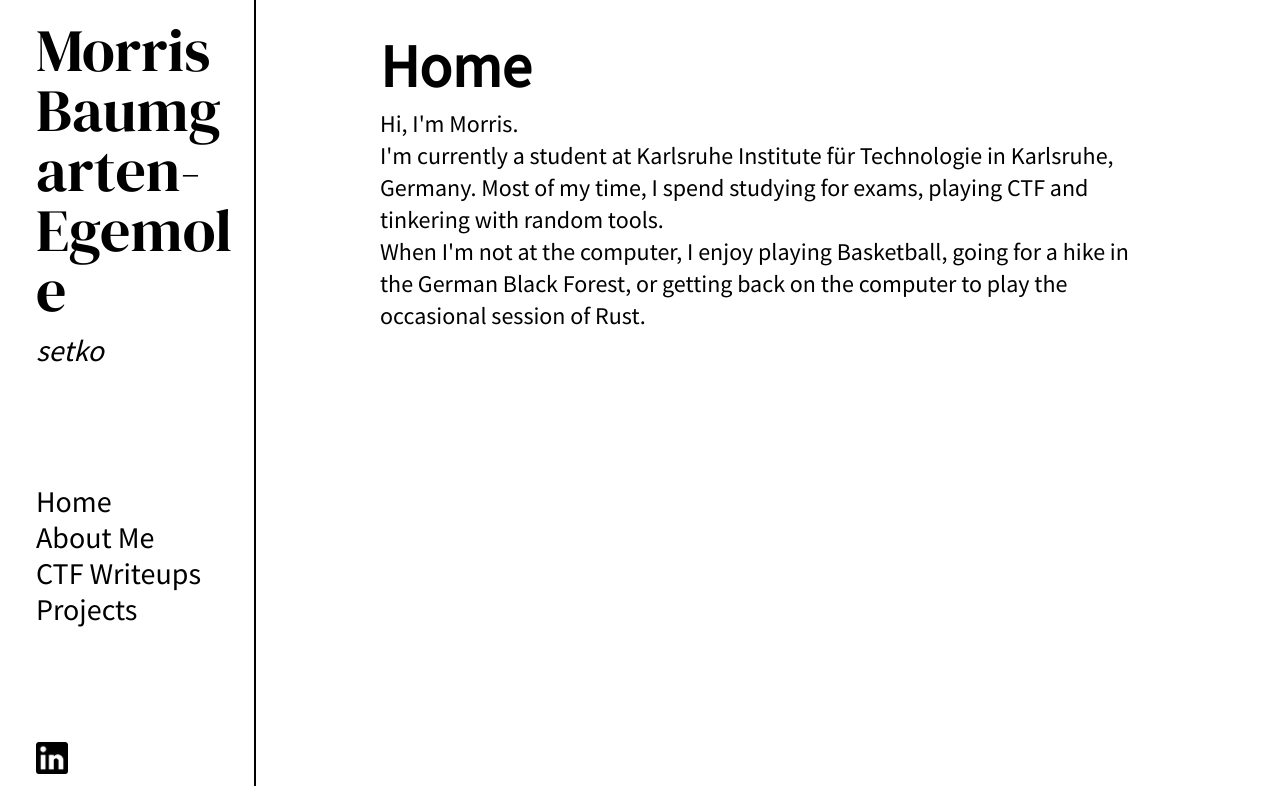
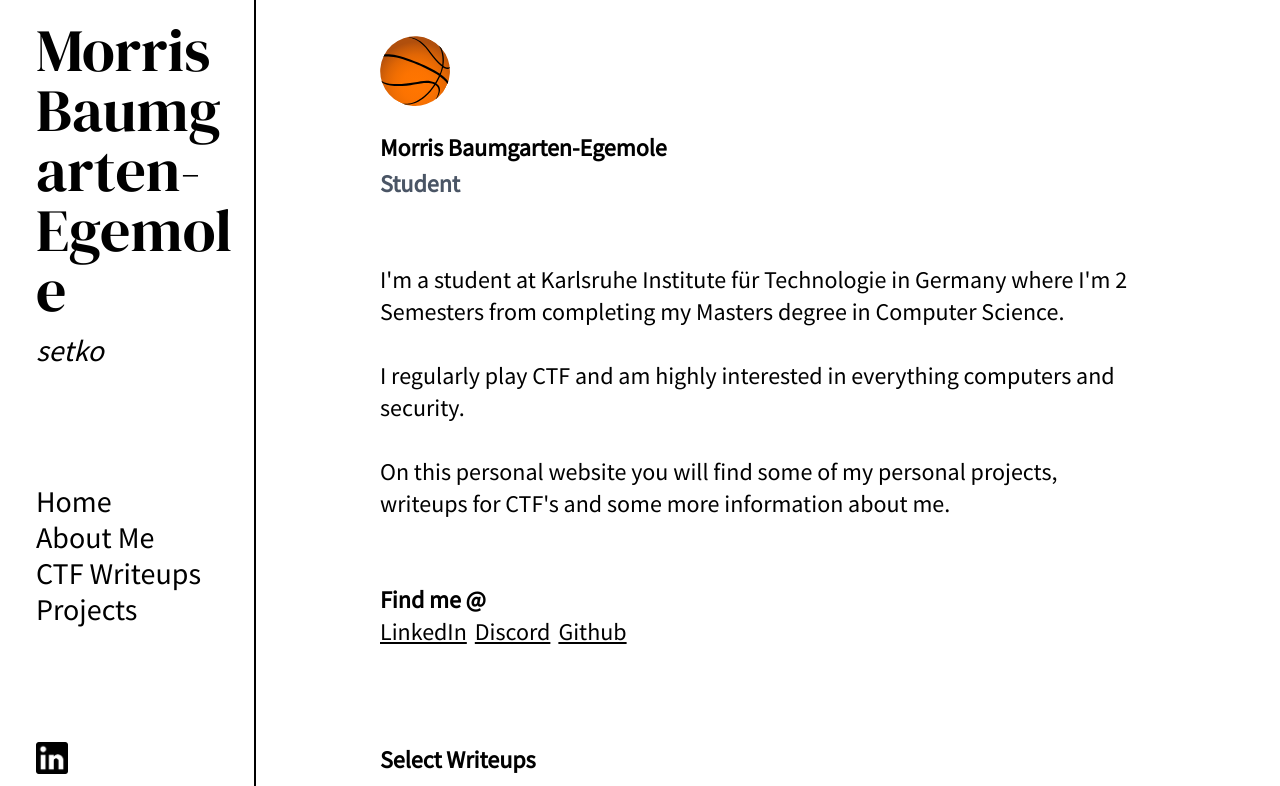
Before and after one commit to Morris-be/imaginemo, a React (Vite) app: page / in a window 1280 px wide. Shown: the top 786 px of the page. Built offline with nearby package versions, Linux system fonts and the light colour scheme.

Commit message:
Made the homepage, added a draggable ball.

```diff
--- a/src/App.tsx
+++ b/src/App.tsx
@@ -1,10 +1,14 @@
-import React from 'react';
+import React, { useState } from 'react';
 import { BrowserRouter as Router, Routes, Route } from 'react-router-dom';
 import Home from './pages/Home';
 import About from './pages/About';
 import CTFWriteups from './pages/CTFWriteups';
 import Projects from './pages/Projects';
 import { Navbar } from './components/Navbar';
+
+// writeups
+import Placeholder from './pages/writeups/Placeholder';
+
 
 const App: React.FC = () => {
   return (
@@ -17,7 +21,9 @@ const App: React.FC = () => {
           <Routes>
             <Route path="/" element={<Home />} />
             <Route path="/about" element={<About />} />
-            <Route path="/ctf" element={<CTFWriteups />} />
+            <Route path="/ctf" element={<CTFWriteups />}/>
+              <Route path="/ctf/placeholder" element={<Placeholder />}/>
+
             <Route path="/projects" element={<Projects />} />
           </Routes>
         </main>
--- /dev/null
+++ b/src/components/ArchiveRow.tsx
@@ -0,0 +1,38 @@
+import React from 'react';
+import { Link } from 'react-router-dom';
+
+interface ArchiveRowProps {
+  title: string;
+  ctf: string;
+  date: Date;
+  link: string;
+}
+
+const ArchiveRow: React.FC<ArchiveRowProps> = ({ title, ctf, date, link }) => {
+
+    const userLocale = navigator.language || 'en-US';
+
+  const formattedDate = date
+    .toLocaleDateString(userLocale, { day: '2-digit', month: '2-digit', year: 'numeric' })
+    .replace(/\//g, '-');
+
+  return (
+    <Link to={link} className="block">
+      <div className="flex justify-between items-center p-4 border-b border-gray-200 hover:bg-gray-50 transition-colors">
+        <div className="text-left text-xl font-medium">
+          {title}
+        </div>
+        <div className="flex items-center space-x-4">
+          <div className="text-xl text-gray-600">
+            {ctf}
+          </div>
+          <div className="text-xl text-gray-700">
+            {formattedDate}
+          </div>
+        </div>
+      </div>
+    </Link>
+  );
+};
+
+export default ArchiveRow;
--- /dev/null
+++ b/src/components/DraggableBall.tsx
@@ -0,0 +1,123 @@
+import React, { useRef, useEffect, useState } from 'react';
+import { motion, useAnimation, PanInfo } from 'framer-motion';
+import ball from '../assets/basketball.svg';
+
+const DraggableBall: React.FC = () => {
+  const controls = useAnimation();
+  const ballRef = useRef<HTMLDivElement>(null);
+  const size = 70;
+  const [isThrown, setIsThrown] = useState(false);
+
+  const animationFrameRef = useRef<number | null>(null);
+  const lastTimeRef = useRef<number | null>(null);
+  const simulationTimeoutRef = useRef<number>(null);
+  const positionRef = useRef({ x: 0, y: 0 });
+  const gravity = 2000;
+  const bounceFactor = 0.3;
+
+  const simulate = (timestamp: number, state: { x: number; y: number; vx: number; vy: number }) => {
+    if (lastTimeRef.current === null) {
+      lastTimeRef.current = timestamp;
+    }
+    const dt = (timestamp - lastTimeRef.current) / 1000;
+    lastTimeRef.current = timestamp;
+    state.x += state.vx * dt;
+    state.y += state.vy * dt + 0.5 * gravity * dt * dt;
+    state.vy += gravity * dt;
+    const parentRect = ballRef.current?.parentElement?.getBoundingClientRect();
+    if (parentRect) {
+      const leftBoundary = -parentRect.left;
+      const rightBoundary = window.innerWidth - parentRect.left;
+      if (state.x < leftBoundary) {
+        state.x = leftBoundary;
+        state.vx = -state.vx * bounceFactor;
+      }
+      if (state.x + size > rightBoundary) {
+        state.x = rightBoundary - size;
+        state.vx = -state.vx * bounceFactor;
+      }
+    }
+    positionRef.current = { x: state.x, y: state.y };
+    controls.set({ x: state.x, y: state.y });
+    animationFrameRef.current = requestAnimationFrame((ts) => simulate(ts, state));
+  };
+
+  const resetBall = () => {
+    if (animationFrameRef.current) {
+      cancelAnimationFrame(animationFrameRef.current);
+      animationFrameRef.current = null;
+    }
+    lastTimeRef.current = null;
+    positionRef.current = { x: 0, y: 0 };
+    controls.start({
+      x: 0,
+      y: 0,
+      transition: { type: 'spring', stiffness: 300, damping: 20 },
+    });
+    setIsThrown(false);
+  };
+
+  useEffect(() => {
+    return () => {
+      if (simulationTimeoutRef.current) {
+        clearTimeout(simulationTimeoutRef.current);
+      }
+      if (animationFrameRef.current) {
+        cancelAnimationFrame(animationFrameRef.current);
+      }
+    };
+  }, []);
+
+  const handleDragEnd = (_: MouseEvent | TouchEvent, info: PanInfo) => {
+    if (animationFrameRef.current) {
+      cancelAnimationFrame(animationFrameRef.current);
+      animationFrameRef.current = null;
+    }
+    if (simulationTimeoutRef.current) {
+      clearTimeout(simulationTimeoutRef.current);
+    }
+    lastTimeRef.current = null;
+    setIsThrown(true);
+    const state = {
+      x: positionRef.current.x,
+      y: positionRef.current.y,
+      vx: info.velocity.x,
+      vy: info.velocity.y,
+    };
+    animationFrameRef.current = requestAnimationFrame((timestamp) => simulate(timestamp, state));
+    simulationTimeoutRef.current = setTimeout(() => {
+      resetBall();
+    }, 2000);
+  };
+
+  return (
+    <motion.div
+      ref={ballRef}
+      drag={!isThrown}
+      dragMomentum={false}
+      onDrag={(_, info) => {
+        if (!isThrown) {
+          const newX = info.offset.x;
+          const newY = info.offset.y;
+          positionRef.current = { x: newX, y: newY };
+          controls.set({ x: newX, y: newY });
+        }
+      }}
+      onDragEnd={handleDragEnd}
+      animate={controls}
+      initial={{ x: 0, y: 0 }}
+      style={{ cursor: isThrown ? 'default' : 'grab', touchAction: 'none', position: 'absolute' }}
+    >
+      <motion.img
+        width={size}
+        height={size}
+        src={ball}
+        draggable={false}
+        animate={{ rotate: 360 }}
+        transition={{ repeat: Infinity, duration: 10, ease: 'linear' }}
+      />
+    </motion.div>
+  );
+};
+
+export default DraggableBall;
--- a/src/pages/About.tsx
+++ b/src/pages/About.tsx
@@ -4,7 +4,7 @@ import Textheader from '../components/Textheader';
 const About: React.FC = () => {
   return (
     <div className="flex justify-center items-center w-full">
-      <div className="max-w-200 p-5 items-center">
+      <div className="max-w-200 w-full p-5 items-center mx-auto">
         <h1 className="text-6xl font-bold">About Me</h1>
         <div className="text-2xl py-3">
           Hi, I'm Morris. <br/>
--- a/src/pages/Home.tsx
+++ b/src/pages/Home.tsx
@@ -1,15 +1,65 @@
-import React from 'react';
+import Widget from '../components/Widget';
+import skullcode from '../assets/skullcode.png';
+import gridwave from '../assets/gridwave.png';
+import flagservice from '../assets/kerberos.svg';
+import foldablephone from '../assets/foldable.png';
+import chart4blind from '../assets/braille.svg';
+import DraggableBall from '../components/DraggableBall';
+const Home: React.FC = () => {
 
-const Home: React.FC = () => {
+
   return (
     <div className="flex justify-center items-center w-full">
-      <div className="max-w-200 p-5 items-center">
-        <h1 className="text-6xl font-bold">Home</h1>
+      <div className="max-w-200 w-full p-5 items-center mx-auto">
+        <div className='h-20'>
+          <DraggableBall/>
+        </div>
         <div className="text-2xl py-3">
-          Hi, I'm Morris. <br/>
-          I'm currently a student at Karlsruhe Institute für Technologie in Karlsruhe, Germany. Most of my time, I spend studying for exams, playing CTF and tinkering with random tools. <br/>
+          <p className="font-bold py-1"> Morris Baumgarten-Egemole </p>
+          <p className="font-bold text-gray-600"> Student</p> <br/><br/>
+          I'm a student at Karlsruhe Institute für Technologie in Germany where I'm 2 Semesters from completing my Masters degree in Computer Science. <br/><br/>
 
-          When I'm not at the computer, I enjoy playing Basketball, going for a hike in the German Black Forest, or getting back on the computer to play the occasional session of Rust.  <br/>
+          I regularly play CTF and am highly interested in everything computers and security. <br/><br/>
+
+          On this personal website you will find some of my personal projects, writeups for CTF's and some more information about me. <br/><br/><br/>
+
+          <p className="font-bold"> Find me @ </p>
+          <div className="flex flex-row gap-2">
+          <a
+              href="https://www.linkedin.com/in/morris-baumgarten-egemole-653223292"
+              target="_blank"
+              rel="noopener noreferrer"
+              className="text-black-500 underline hover:no-underline"
+            >
+              LinkedIn
+            </a>
+            <a
+              href="https://discordapp.com/users/setko8920"
+              target="_blank"
+              rel="noopener noreferrer"
+              className="text-black-500 underline hover:no-underline"
+            >
+              Discord
+            </a>
+            <a
+              href="https://github.com/Morris-be"
+              target="_blank"
+              rel="noopener noreferrer"
+              className="text-black-500 underline hover:no-underline"
+            >
+              Github
+            </a>
+          </div> <br/><br/><br/>
+          <p className="font-bold"> Select Writeups </p>
+          <Widget link="placeholder" title="Skullcode" description="Reverse Engineering - CSCG 2025" iconSrc={skullcode} gradientFrom="#34d399" gradientTo="#14b8a6"/>
+
+          <Widget link="placeholder" title="Gridwave" description="Reverse Engineering - CSCG 2025" iconSrc={gridwave} gradientFrom="#38bdf8" gradientTo="#6366f1"/>
+
+          <Widget link="placeholder" title="Flag Service" description="Crypto - CSCG 2025" iconSrc={flagservice} gradientFrom="#D3D3D3" gradientTo="#ECECEC"/>
+          <br/><br/><br/><p className="font-bold"> Select Projects </p>
+          <Widget link="placeholder" title="Chart4Blind" description="A user interface for chart digitisation and accessible chart conversion" iconSrc={chart4blind} gradientFrom="#E2294F" gradientTo="#B31F3D"/>
+          <Widget link="placeholder" title="MyToken App" description="A react native application for an extended O-Auth key service" iconSrc={foldablephone} gradientFrom="#4ADBC8" gradientTo="#45B1A3"/>
+
         </div>
     </div>
   </div>
--- a/src/pages/Projects.tsx
+++ b/src/pages/Projects.tsx
@@ -8,7 +8,7 @@ import Textheader from '../components/Textheader';
 const Projects: React.FC = () => {
   return (
     <div className="flex justify-center items-center w-full">
-      <div className="max-w-200 p-5 items-center">
+      <div className="max-w-200 w-full p-5 items-center mx-auto">
         <h1 className="text-6xl font-bold">Projects</h1>
         <div className="text-2xl py-3">These are a couple of my projects
         </div>
--- a/src/pages/writeups/Placeholder.tsx
+++ b/src/pages/writeups/Placeholder.tsx
@@ -2,9 +2,13 @@ import React from 'react';
 
 const Placeholder: React.FC = () => {
   return (
-    <div className="p-4">
-      <h1 className="text-3xl font-bold">Explorer</h1>
-      <p>Welcome to the Explorer page.</p>
+    <div className="flex justify-center items-center w-full">
+      <div className="max-w-200 w-full p-5 items-center mx-auto">
+        <h1 className="text-6xl font-bold">Placeholder</h1>
+        <div className="text-2xl py-3">
+          This writeup is coming soon! The CTF is probably still active.
+        </div>
+      </div>
     </div>
   );
 };
```
Also changed, not shown: src/pages/CTFWriteups.tsx (+9 -5 lines), src/assets/basketball.svg (added).
